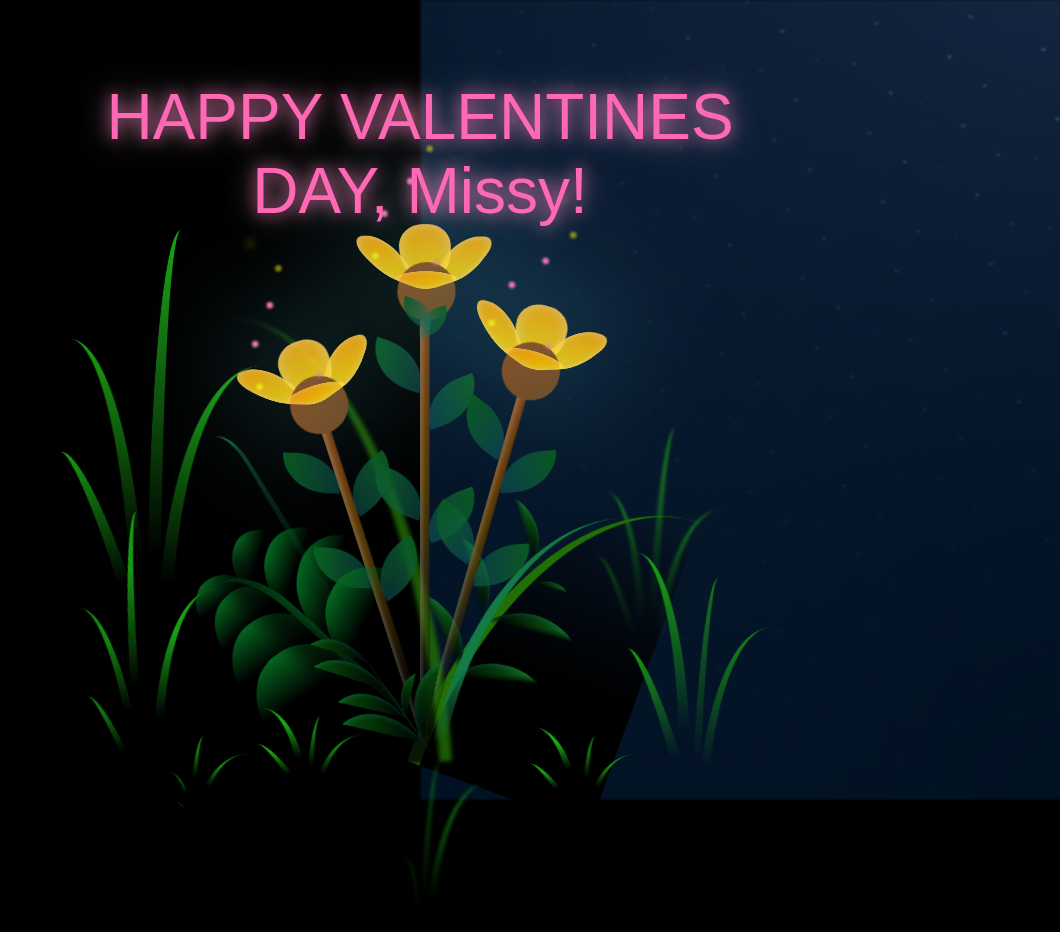
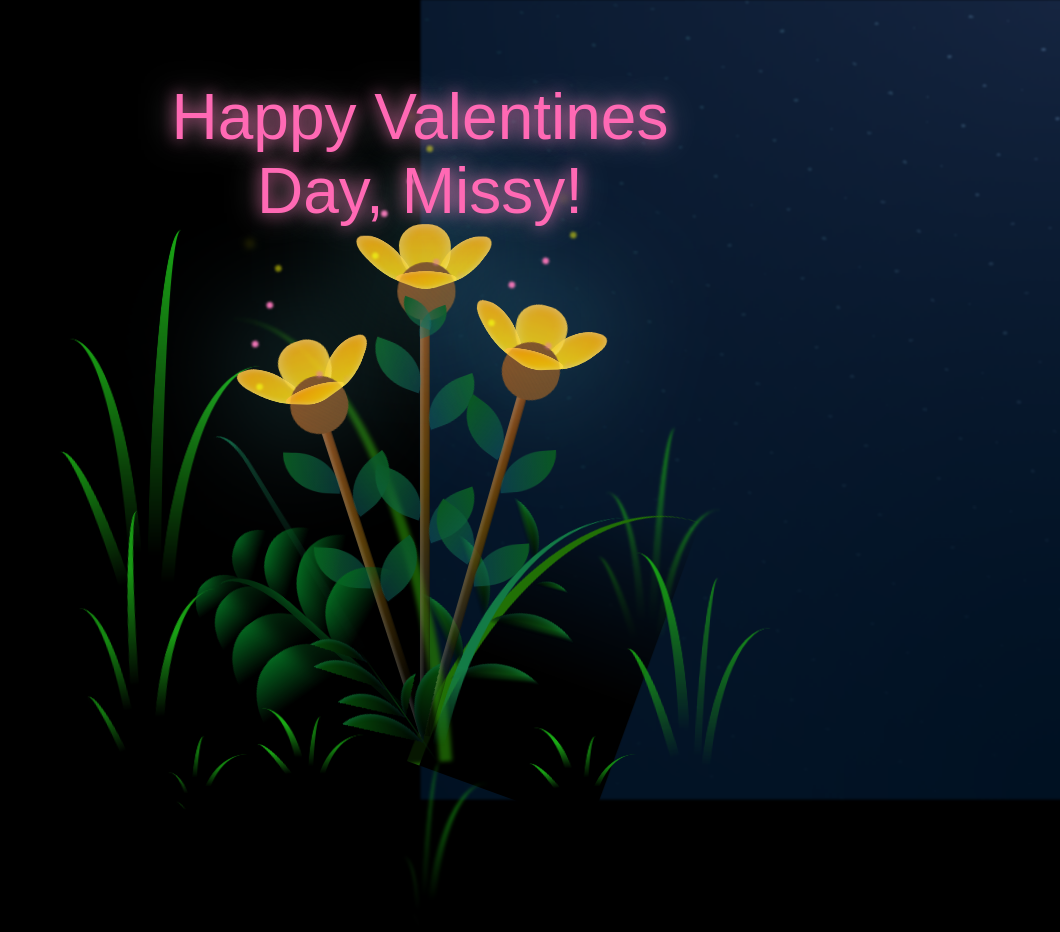
Before and after one commit to bosscarlo/Flowerssss, a plain HTML site: page index.html in a window 1280 px wide. Shown: the top 932 px of the page, without its empty margins (220-1280 px from the left). Drawn offline with Linux system fonts and the light colour scheme.

Commit message:
Fix capitalization in Valentine's Day message

```diff
--- a/index.html
+++ b/index.html
@@ -10,7 +10,7 @@
 </head>
 <body class="container">
     <!-- Added text for Happy Valentine's Day -->
-    <div class="valentine-text">HAPPY VALENTINES DAY, Missy!</div>
+    <div class="valentine-text">Happy Valentines Day, Missy!</div>
     <!-- Added small text below -->
 
     <div class="night"></div>
```
